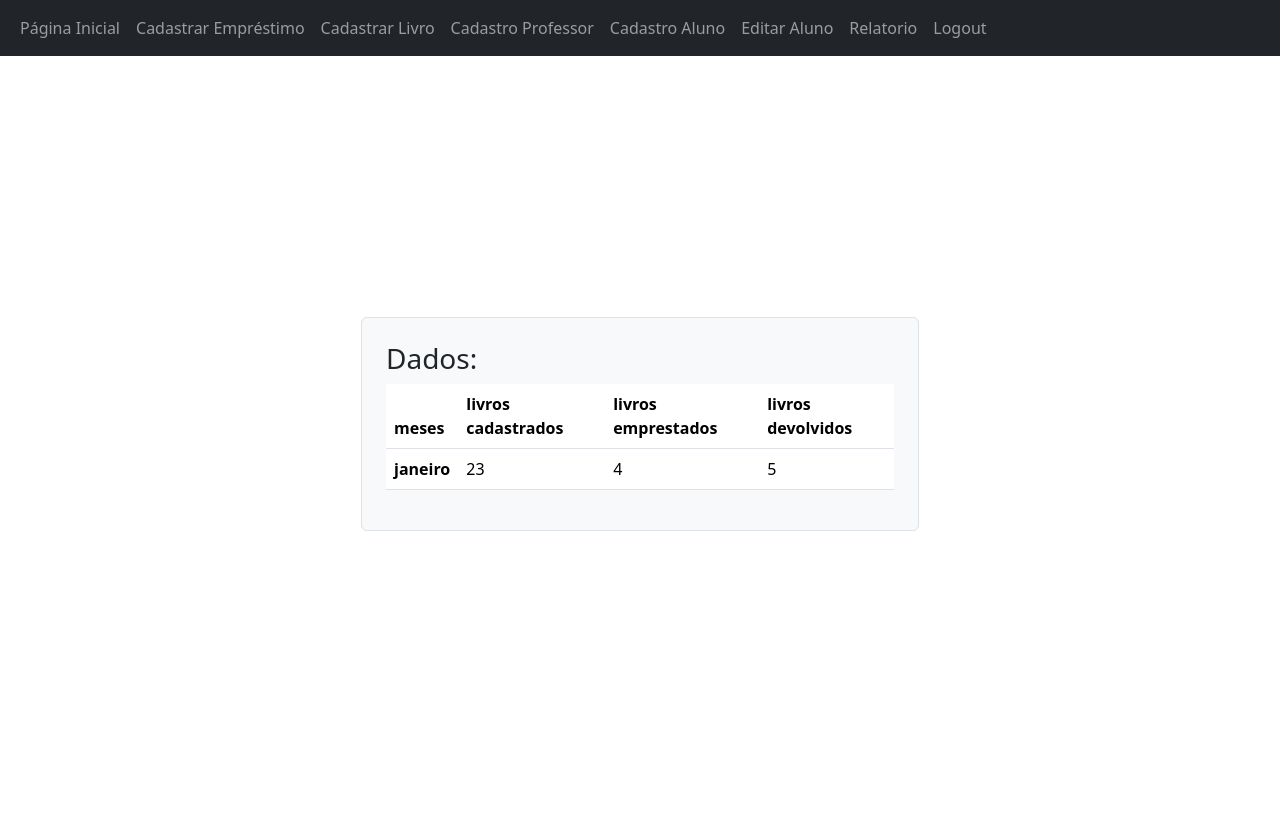
After one commit to GunnarGomes/biblioteca, a Flask app: page /user/relatorio in a window 1280 px wide. The commit adds this page. Run offline with Flask 3, Linux system fonts and the light colour scheme; some libraries are stand-ins or nearby versions.

Commit message:
relatorio add

```diff
--- a/app.py
+++ b/app.py
@@ -4,6 +4,7 @@ from blueprints.pg_prof import bp_professor
 from blueprints.cadastros import bp_cad
 from blueprints.modificar import bp_modificar
 from blueprints.configuracao import style_config
+from blueprints.relatorio import bp_relatorio
 from dotenv import load_dotenv
 import os
 
@@ -24,6 +25,7 @@ app.register_blueprint(style_config)
 app.register_blueprint(bp_professor)
 app.register_blueprint(bp_cad)
 app.register_blueprint(bp_modificar)
+app.register_blueprint(bp_relatorio)
 
 
 if __name__ == '__main__':
--- /dev/null
+++ b/blueprints/relatorio.py
@@ -0,0 +1,12 @@
+from flask import Blueprint, jsonify, render_template, request
+from modules.DB import DB
+from sqlalchemy import text
+import matplotlib as mt
+import pandas as pd
+
+bp_relatorio = Blueprint("bp_relatorio", __name__, template_folder="templates")
+
+@bp_relatorio.route('/user/relatorio')
+def Relatorio():
+
+    return render_template("relatorio/relatorio.html")
--- a/blueprints/templates/cadastro/cadEmp.html
+++ b/blueprints/templates/cadastro/cadEmp.html
@@ -79,6 +79,11 @@
     </div>
 
     <script src="https://cdn.jsdelivr.net/npm/bootstrap@5.3.3/dist/js/bootstrap.bundle.min.js" integrity="sha384-YvpcrYf0tY3lHB60NNkmXc5s9fDVZLESaAA55NDzOxhy9GkcIdslK1eN7N6jIeHz" crossorigin="anonymous"></script>
+    <script>
+        const hoje = new Date().toISOString().split('T')[0];
+        document.getElementById("dataEmprestimo").setAttribute("min", hoje);
+        document.getElementById("dataDevolucao").setAttribute("min", hoje);
+    </script>
 
 </body>
 </html>
--- a/blueprints/templates/modificar/modificar.html
+++ b/blueprints/templates/modificar/modificar.html
@@ -171,6 +171,6 @@
             });
         });
     </script>
-    {% extends 'base/base.html' %}
+
 </body>
 </html>
--- a/blueprints/templates/navbar/navbar.html
+++ b/blueprints/templates/navbar/navbar.html
@@ -1,3 +1,6 @@
+<link href="https://cdn.jsdelivr.net/npm/bootstrap@5.3.3/dist/css/bootstrap.min.css" rel="stylesheet" integrity="sha384-QWTKZyjpPEjISv5WaRU9OFeRpok6YctnYmDr5pNlyT2bRjXh0JMhjY6hW+ALEwIH" crossorigin="anonymous">
+<link rel="shortcut icon" href="{{ url_for('static', filename='img/favicon.ico') }}" type="image/x-icon">
+
 <nav class="navbar navbar-expand-md navbar-dark bg-dark fixed-top">
     <div class="container-fluid">
         <!-- Botão de Toggle para abrir o menu em telas pequenas -->
@@ -28,9 +31,15 @@
                     <a href="{{ url_for('bp_modificar.Modificar') }}" class="nav-link">Editar Aluno</a>
                 </li>
                 <li class="nav-item">
+                    <a href="{{ url_for('bp_relatorio.Relatorio') }}" class="nav-link">Relatorio</a>
+                </li>
+                <li class="nav-item">
                     <a href="{{ url_for('bp_login.Logout') }}" class="nav-link">Logout</a>
                 </li>
             </ul>
         </div>
     </div>
 </nav>
+<script src="https://code.jquery.com/jquery-3.6.0.min.js"></script>
+<script src="https://cdn.datatables.net/2.2.2/js/dataTables.js"></script>
+<script src="https://cdn.jsdelivr.net/npm/bootstrap@5.3.3/dist/js/bootstrap.bundle.min.js"></script>
--- /dev/null
+++ b/blueprints/templates/relatorio/relatorio.html
@@ -0,0 +1,44 @@
+<!DOCTYPE html>
+<html lang="pt-br">
+<head>
+    <meta charset="UTF-8">
+    <meta name="viewport" content="width=device-width, initial-scale=1.0">
+    <title>Document</title>
+    body {
+        background-color: aliceblue;
+    }
+</head>
+<body>
+    <header>
+        {% include 'navbar/navbar.html' %}
+    </header>
+
+    <div class="container vh-100 d-flex align-items-center justify-content-center">
+        <div class="container p-4 border rounded w-50 p-3 bg-light">
+            <h3>Dados:</h3>
+            <div>
+                <table class="table">
+                    <thead class="thead-light">
+                        <tr>
+                            <th scope="col">meses</th>
+                            <th scope="col">livros cadastrados</th>
+                            <th scope="col">livros emprestados</th>
+                            <th scope="col">livros devolvidos</th>
+                        </tr>
+                    </thead>
+                    <tbody>
+                    <tr>
+                        <th scope="row">janeiro</th>
+                        <td>23</td>
+                        <td>4</td>
+                        <td>5</td>
+                    </tr>
+               </tbody>
+            </table>
+
+            </div>
+        </div>
+    </div>
+
+</body>
+</html>
```
